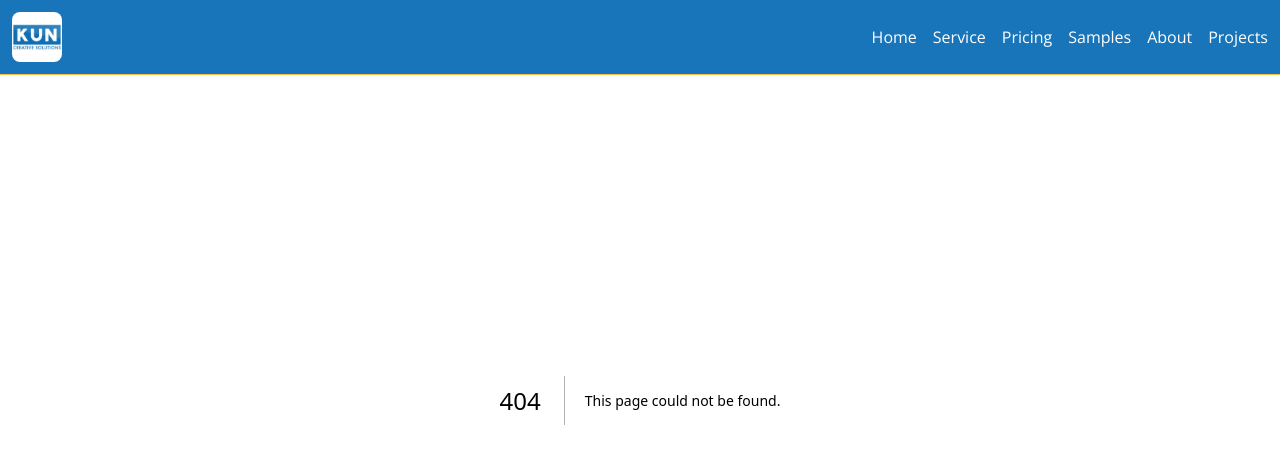
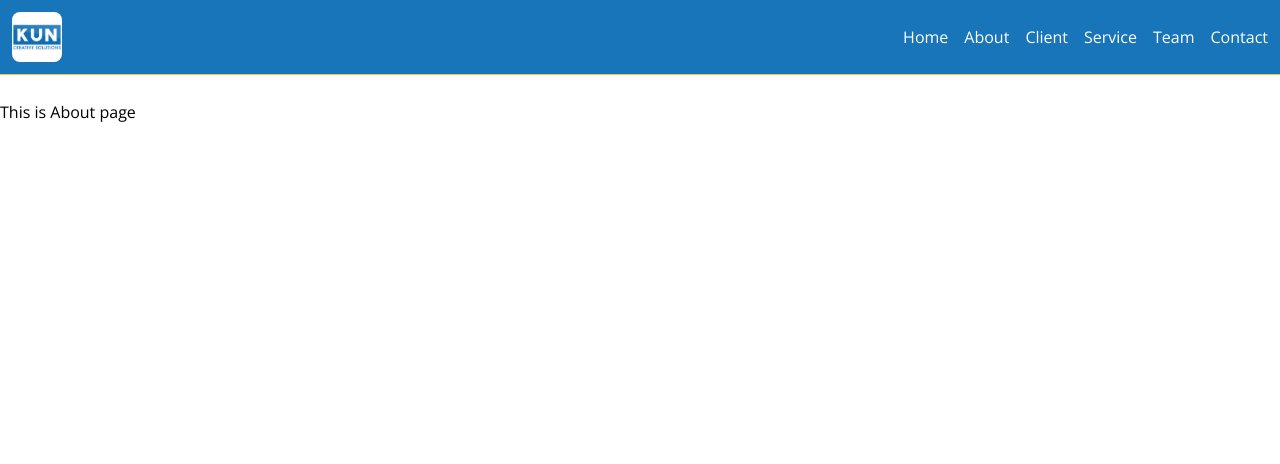
Before and after one commit to derikaquary/32-kun, a Next.js app: page /about in a window 1280 px wide. Before the commit this address had no page. Shown: the top 464 px of the page. Built offline with nearby package versions, Linux system fonts and the light colour scheme.

Commit message:
edited the nav for all page

```diff
--- a/app/_components/Header.js
+++ b/app/_components/Header.js
@@ -87,44 +87,44 @@ function Header() {
           }`}
           aria-hidden={!isOpen}>
           <Link
-            href="#home"
+            href="/"
             className="text-xl text-white sm:mr-7 sm:block sm:text-lg">
             Home
           </Link>
           <Link
-            href="#services"
-            className="text-xl text-white sm:mr-7 sm:block sm:text-lg">
-            Services
-          </Link>
-          <Link
-            href="#pricing"
-            className="text-xl text-white sm:mr-7 sm:block sm:text-lg">
-            Pricing
-          </Link>
-          <Link
-            href="#collections"
-            className="text-xl text-white sm:mr-7 sm:block sm:text-lg">
-            Samples
-          </Link>
-          <Link
-            href="#about"
+            href="/about"
             className="text-xl text-white sm:mr-7 sm:block sm:text-lg">
             About
           </Link>
           <Link
-            href="#projects"
+            href="/client"
             className="text-xl text-white sm:mr-7 sm:block sm:text-lg">
-            Projects
+            Client
+          </Link>
+          <Link
+            href="/service"
+            className="text-xl text-white sm:mr-7 sm:block sm:text-lg">
+            Service
+          </Link>
+          <Link
+            href="/team"
+            className="text-xl text-white sm:mr-7 sm:block sm:text-lg">
+            Team
+          </Link>
+          <Link
+            href="/contact"
+            className="text-xl text-white sm:mr-7 sm:block sm:text-lg">
+            Contact
           </Link>
         </nav>
 
         <nav className="hidden gap-4 text-white sm:flex">
-          <Link href="#home">Home</Link>
-          <Link href="#services">Service</Link>
-          <Link href="#pricing">Pricing</Link>
-          <Link href="#collections">Samples</Link>
-          <Link href="#about">About</Link>
-          <Link href="#projects">Projects</Link>
+          <Link href="/">Home</Link>
+          <Link href="/about">About</Link>
+          <Link href="/client">Client</Link>
+          <Link href="/service">Service</Link>
+          <Link href="/about">Team</Link>
+          <Link href="/contact">Contact</Link>
         </nav>
       </div>
     </header>
--- /dev/null
+++ b/app/about/page.js
@@ -0,0 +1,9 @@
+function About() {
+    return (
+        <div className="pt-[100px]">
+            This is About page
+        </div>
+    )
+}
+
+export default About
--- /dev/null
+++ b/app/client/page.js
@@ -0,0 +1,9 @@
+function Client() {
+    return (
+        <div className="pt-[100px]">
+            This is client Page
+        </div>
+    )
+}
+
+export default Client
--- /dev/null
+++ b/app/contact/page.js
@@ -0,0 +1,5 @@
+function Contact() {
+  return <div className="pt-[100px]">This is contact Page</div>;
+}
+
+export default Contact;
--- a/app/layout.js
+++ b/app/layout.js
@@ -1,5 +1,5 @@
 import localFont from "next/font/local";
-import "./globals.css";
+import "./_style/globals.css";
 import Header from "./_components/Header";
 import { Open_Sans } from "next/font/google";
 
--- a/app/page.js
+++ b/app/page.js
@@ -28,7 +28,7 @@ export default function Home() {
       />
       <div className="flex-1 w-full"></div>
       <div className="flex flex-col items-center">
-        <div className="flex h-[200px] w-[250px] items-center justify-center rounded-xl bg-[#dfdfdf] p-2">
+        <div className="flex h-[200px] w-[250px] items-center justify-center rounded-xl bg-[#dfdfdf] p-2 mb-3">
           <div className="relative w-full h-full">
             <Image
               src={kunImage}
--- /dev/null
+++ b/app/service/page.js
@@ -0,0 +1,9 @@
+function Service() {
+    return (
+        <div className="pt-[100px]">
+            This is service page
+        </div>
+    )
+}
+
+export default Service
--- /dev/null
+++ b/app/team/page.js
@@ -0,0 +1,9 @@
+function Team() {
+    return (
+        <div className="pt-[100px]">
+            This is Team Page
+        </div>
+    )
+}
+
+export default Team
```
Also changed, not shown: app/_style/globals.css (renamed from app/globals.css).
